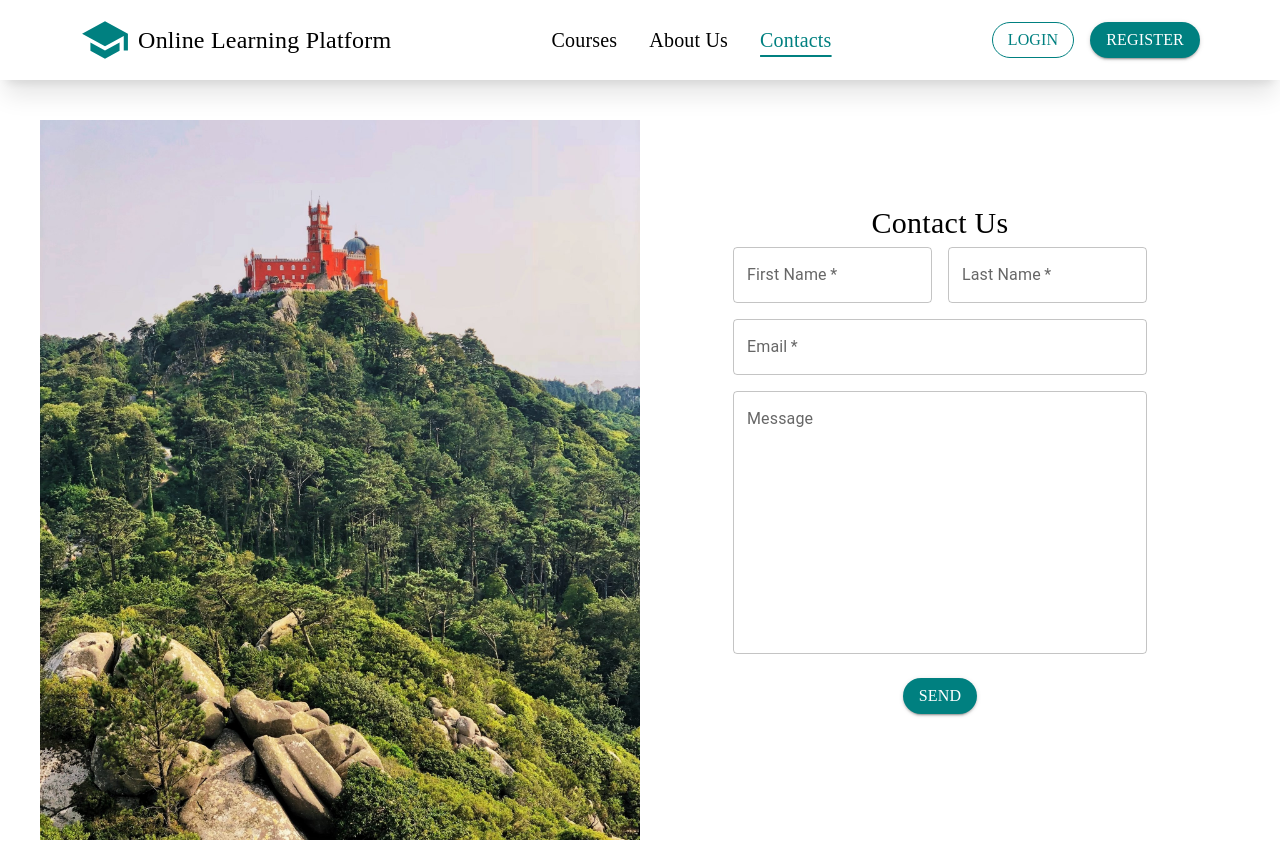
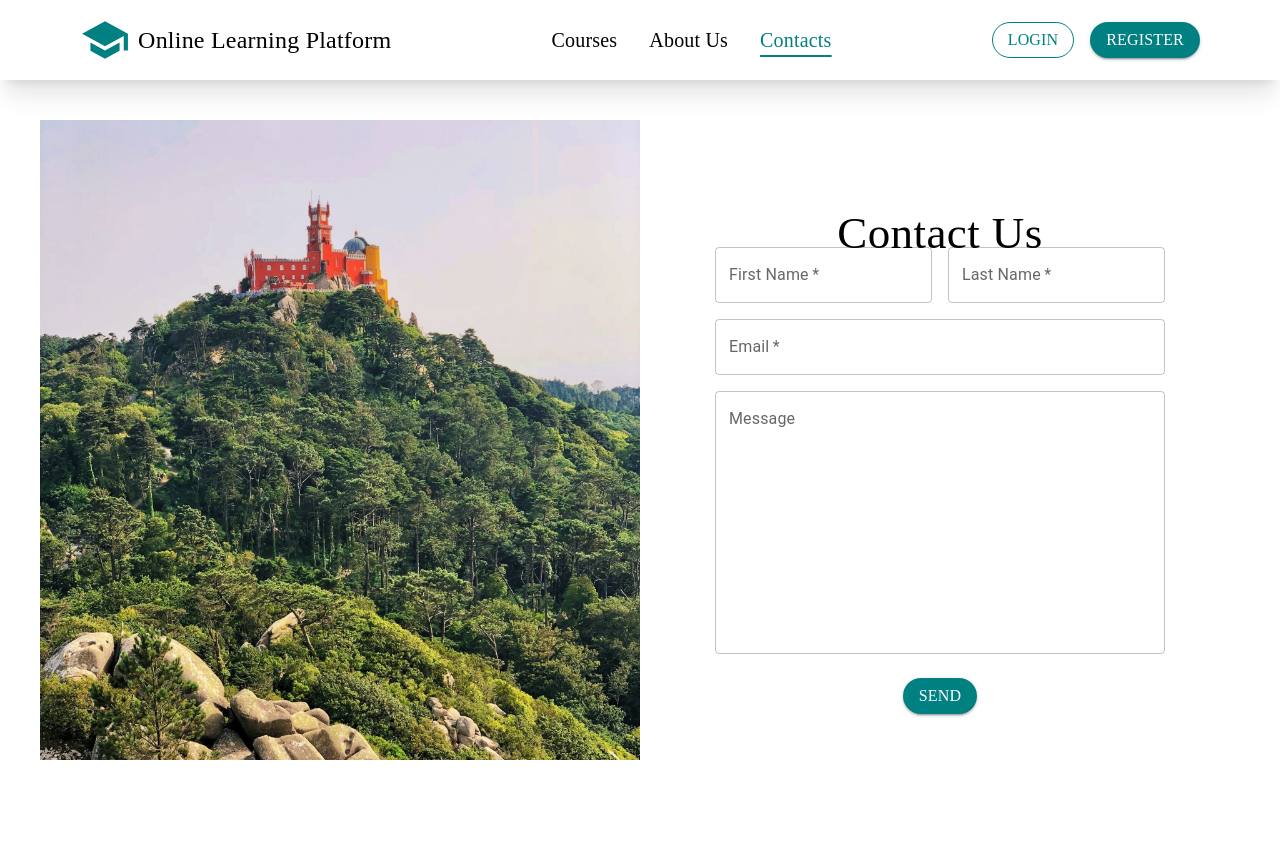
Before and after one commit to joaoyp/learning-platform, a React (Create React App) app: page /contacts in a window 1280 px wide. Shown: the top 842 px of the page. Built offline with nearby package versions, Linux system fonts and the light colour scheme; no server answers.

Commit message:
Contacts Page WIP

```diff
--- a/src/pages/Contacts.js
+++ b/src/pages/Contacts.js
@@ -12,13 +12,13 @@ export const Contacts = () => {
   return (
     <>
       <div className="flex justify-center p-10">
-        <div className="bg-contactImage w-full bg-cover"></div>
+        <div className="bg-contactImage bg-top w-full h-[80vh] bg-cover"></div>
         <div className="w-full relative">
-          <div className="flex justify-center absolute w-full mt-20">
-            <Lettering text={"Contact Us"} fontSize={30} />
+          <div className="flex justify-center absolute w-full mt-20 max-lg:mt-0">
+            <Lettering text={"Contact Us"} fontSize={45} />
           </div>
           <form onSubmit={""}>
-            <div className="flex flex-col gap-4 p-6 h-real-screen items-center justify-center">
+            <div className="flex flex-col gap-4 h-real-screen items-center justify-center">
               <div className="flex w-9/12 gap-4 justify-between">
                 <div className="w-full">
                   <TextField
```
